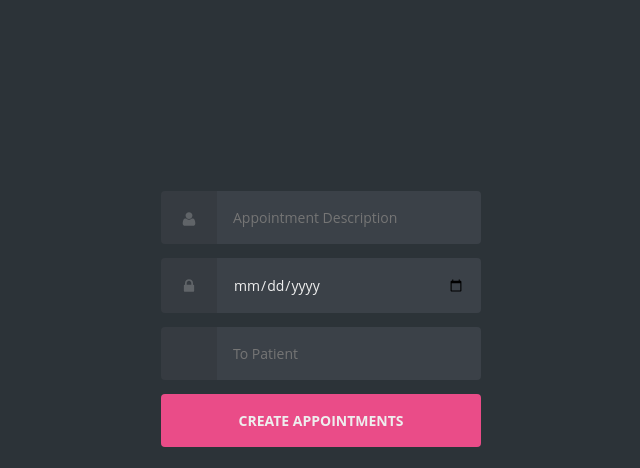
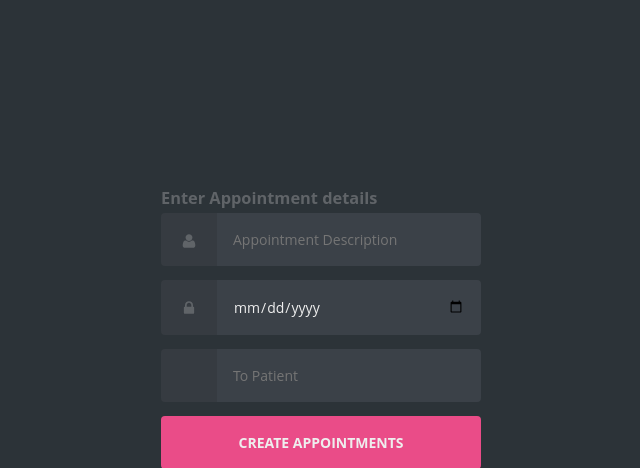
Before and after one commit to ananya2407/GYRUS, a Django app: page /tasks/ in a window 1280 px wide. Shown: the part 81-549 px from the top of the page, without its empty margins (319-959 px from the left). Run offline with Django 3.2, Linux system fonts and the light colour scheme; a user stored in the database is signed in; data comes from the database, SQL or seed files in the repository.

Commit message:
Update task_auth.html

```diff
--- a/Gyrus/Gyrus/loginsignup/templates/loginsignup/task_auth.html
+++ b/Gyrus/Gyrus/loginsignup/templates/loginsignup/task_auth.html
@@ -40,6 +40,7 @@
 <body class="align">
 
   <div class="grid">
+    <h3> Enter Appointment details</h3>
     <form method="POST" class="form login"">
         {% csrf_token %}
           {% if error%}
```
